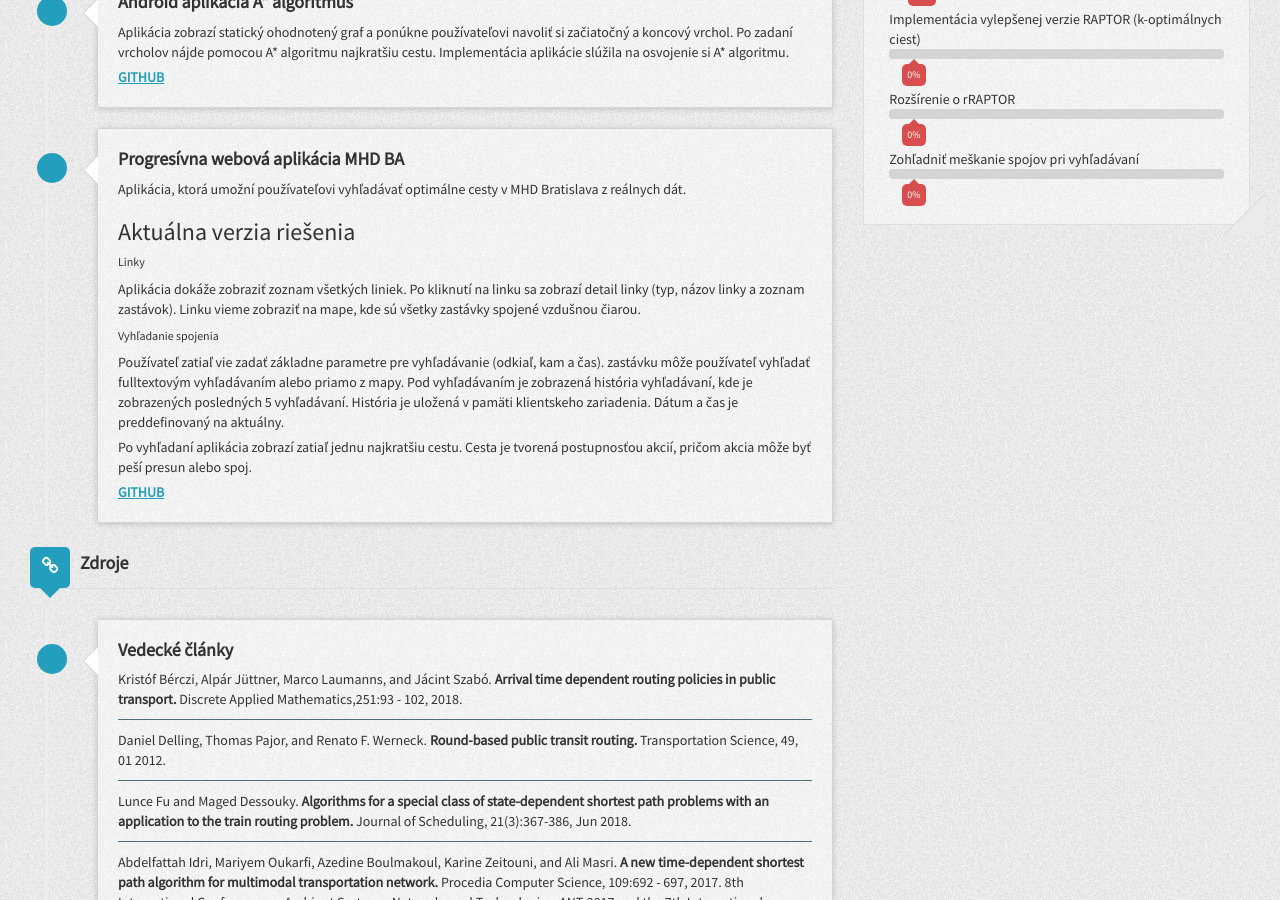
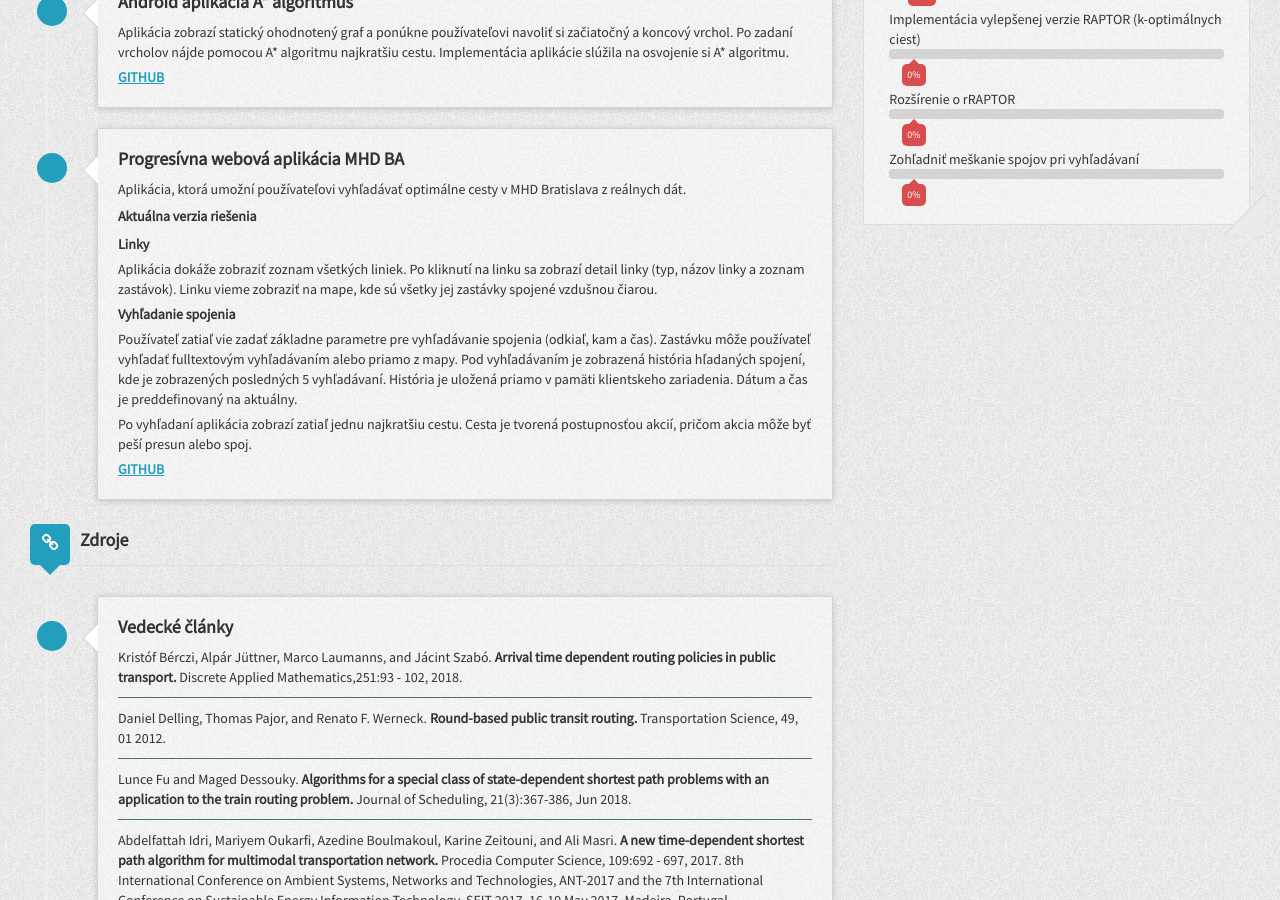
Before and after one commit to gabikaSlani/diploma-thesis, a Jekyll site: the page built from docs/index.md, in a window 1280 px wide and 900 px high, scrolled down 980 px. Built offline with Jekyll 4.4.1, drawn with Linux system fonts in a browser that asks for light colours; nearby versions of some CDN libraries.

Commit message:
update page

```diff
--- a/docs/index.md
+++ b/docs/index.md
@@ -92,17 +92,17 @@ layout: default
                             </div>
                             <div class="timeline-body">
                                 <p>Aplikácia, ktorá umožní používateľovi vyhľadávať optimálne cesty v MHD Bratislava z reálnych dát.</p>
-                                <h3>Aktuálna verzia riešenia</h3>
-                                <h6>Linky</h6>
+                                <h5><strong>Aktuálna verzia riešenia</strong></h5>
+                                <p><strong>Linky</strong></p>
                                 <p>
                                   Aplikácia dokáže zobraziť zoznam všetkých liniek. Po kliknutí na linku sa zobrazí detail linky (typ, názov linky a zoznam zastávok).
-                                  Linku vieme zobraziť na mape, kde sú všetky zastávky spojené vzdušnou čiarou.
+                                  Linku vieme zobraziť na mape, kde sú všetky jej zastávky spojené vzdušnou čiarou.
                                 </p>
-                                <h6>Vyhľadanie spojenia</h6>
+                                <p><strong>Vyhľadanie spojenia</strong></p>
                                 <p>
-                                  Používateľ zatiaľ vie zadať základne parametre pre vyhľadávanie (odkiaľ, kam a čas).  zastávku môže používateľ vyhľadať fulltextovým vyhľadávaním alebo priamo z mapy.
-                                  Pod vyhľadávaním je zobrazená história vyhľadávaní, kde je zobrazených posledných 5 vyhľadávaní.
-                                  História je uložená v pamäti klientskeho zariadenia. Dátum a čas je preddefinovaný na aktuálny.
+                                  Používateľ zatiaľ vie zadať základne parametre pre vyhľadávanie spojenia (odkiaľ, kam a čas). Zastávku môže používateľ vyhľadať fulltextovým vyhľadávaním alebo priamo z mapy.
+                                  Pod vyhľadávaním je zobrazená história hľadaných spojení, kde je zobrazených posledných 5 vyhľadávaní.
+                                  História je uložená priamo v pamäti klientskeho zariadenia. Dátum a čas je preddefinovaný na aktuálny.
                                 </p>
                                 <p>
                                  Po vyhľadaní aplikácia zobrazí zatiaľ jednu najkratšiu cestu. Cesta je tvorená postupnosťou akcií, pričom akcia môže byť peší presun alebo spoj.
```
